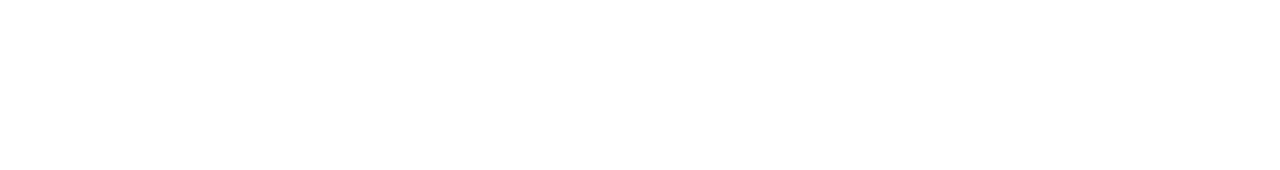
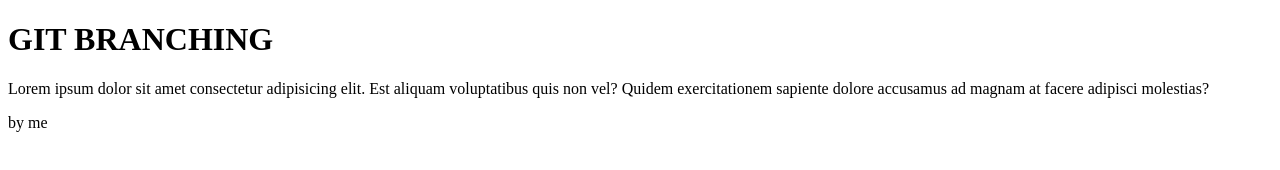
Before and after one commit to cwwyoung/git-branching, a plain HTML site: page index.html in a window 1280 px wide. Drawn offline with Linux system fonts and the light colour scheme.

Commit message:
adding feature to branch

```diff
--- a/index.html
+++ b/index.html
@@ -1,12 +1,27 @@
 <!DOCTYPE html>
 <html lang="en">
+
 <head>
   <meta charset="UTF-8">
   <meta name="viewport" content="width=device-width, initial-scale=1.0">
   <meta http-equiv="X-UA-Compatible" content="ie=edge">
   <title>Git branching lesson on test</title>
 </head>
+
 <body>
+  <header>
+    <h1>GIT BRANCHING</h1>
+  </header>
 
+  <main>
+    <p>
+      Lorem ipsum dolor sit amet consectetur adipisicing elit. Est aliquam voluptatibus quis non vel? Quidem
+      exercitationem sapiente dolore accusamus ad magnam at facere adipisci molestias?
+    </p>
+  </main>
+  <footer>
+    <p>by me</p>
+  </footer>
 </body>
+
 </html>
```
